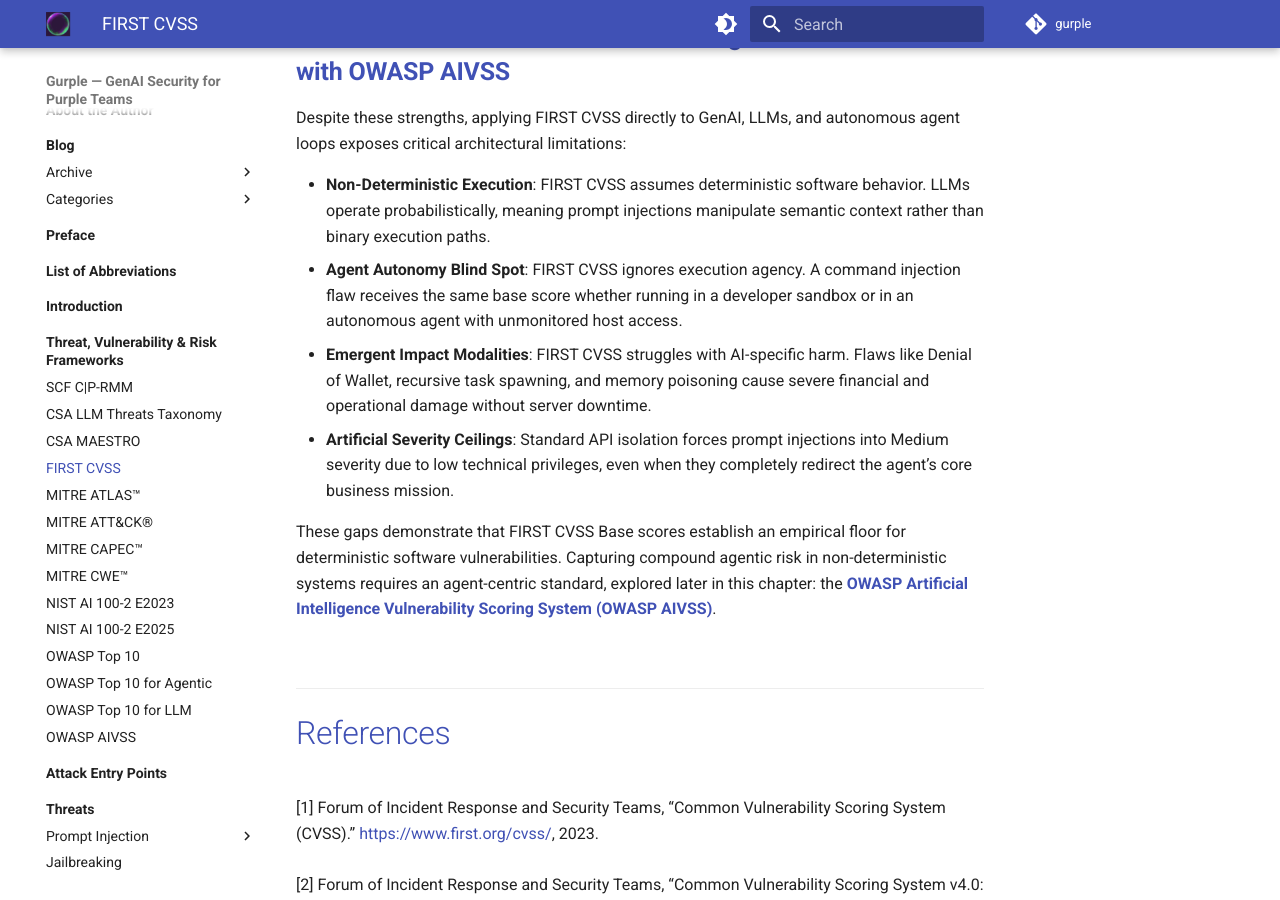
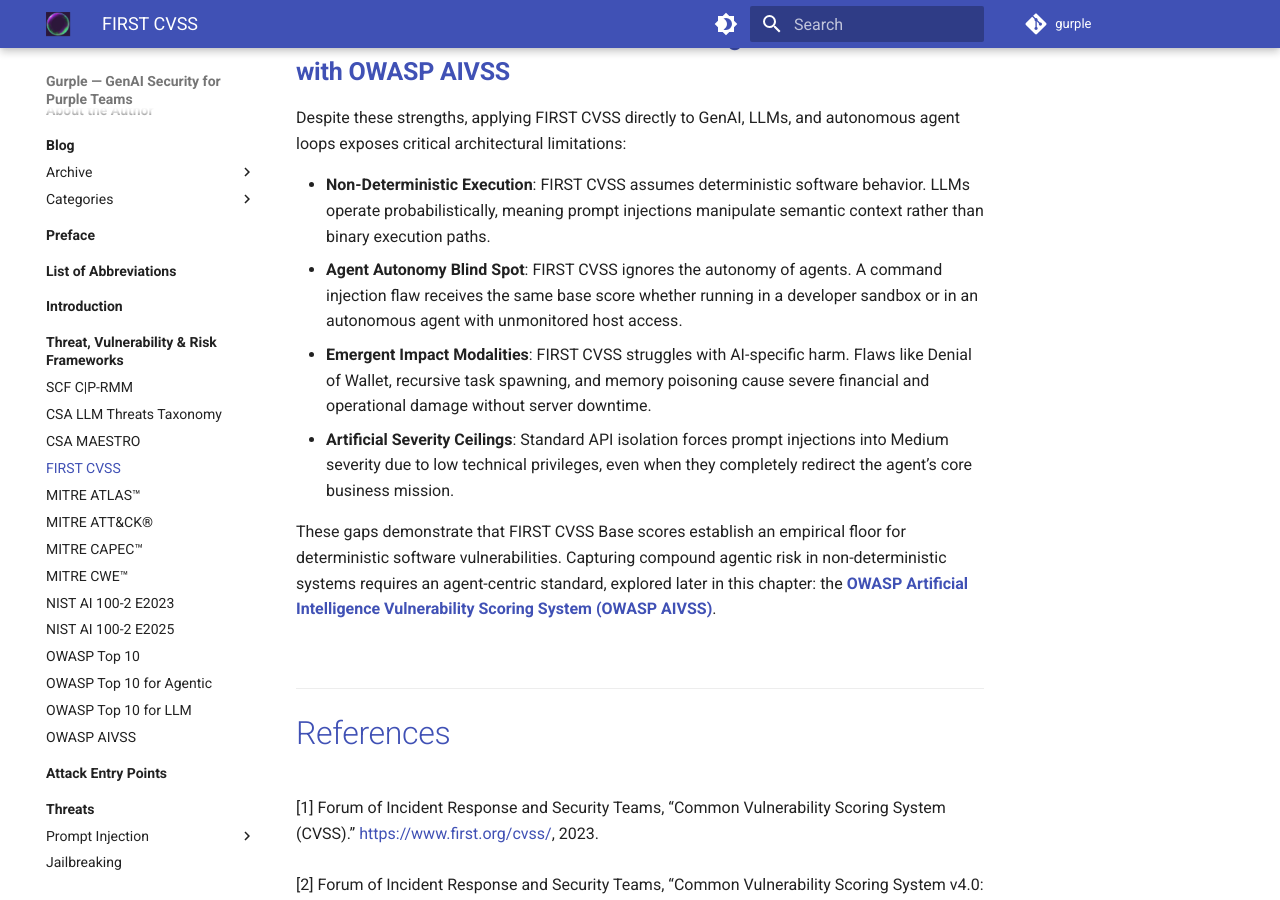
Before and after one commit to felipepenha/gurple, an MkDocs documentation site: the page built from processed/threat_vulnerability_risk/first_cvss.md, in a window 1280 px wide and 900 px high, scrolled down 4542 px. Built offline with MkDocs 1.6.1 and Material for MkDocs 9.7.7, drawn with Linux system fonts in a browser that asks for light colours; comment, search, counter and statistics services are not loaded.

Commit message:
docs(processed): sync compiled TVR pages with source edits
Recompile processed/threat_vulnerability_risk/first_cvss.md and processed/threat_vulnerability_risk/owasp_top_10_agentic.md following terminology revisions in source markdown.

```diff
--- a/processed/threat_vulnerability_risk/first_cvss.md
+++ b/processed/threat_vulnerability_risk/first_cvss.md
@@ -114,7 +114,7 @@
 Despite these strengths, applying FIRST CVSS directly to GenAI, LLMs, and autonomous agent loops exposes critical architectural limitations:
 
 -   **Non-Deterministic Execution**: FIRST CVSS assumes deterministic software behavior. LLMs operate probabilistically, meaning prompt injections manipulate semantic context rather than binary execution paths.
--   **Agent Autonomy Blind Spot**: FIRST CVSS ignores execution agency. A command injection flaw receives the same base score whether running in a developer sandbox or in an autonomous agent with unmonitored host access.
+-   **Agent Autonomy Blind Spot**: FIRST CVSS ignores the autonomy of agents. A command injection flaw receives the same base score whether running in a developer sandbox or in an autonomous agent with unmonitored host access.
 -   **Emergent Impact Modalities**: FIRST CVSS struggles with AI-specific harm. Flaws like Denial of Wallet, recursive task spawning, and memory poisoning cause severe financial and operational damage without server downtime.
 -   **Artificial Severity Ceilings**: Standard API isolation forces prompt injections into Medium severity due to low technical privileges, even when they completely redirect the agent’s core business mission.
 
```
Also changed, not shown: processed/threat_vulnerability_risk/owasp_top_10_agentic.md (+1 -1 lines).
